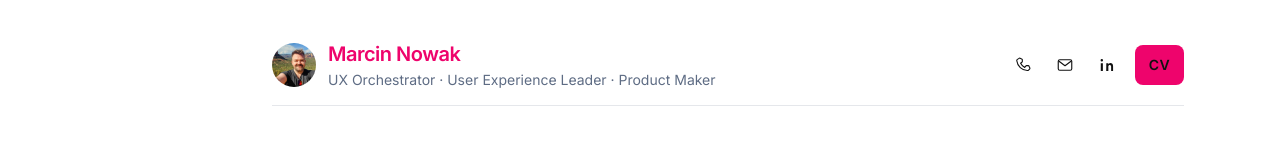
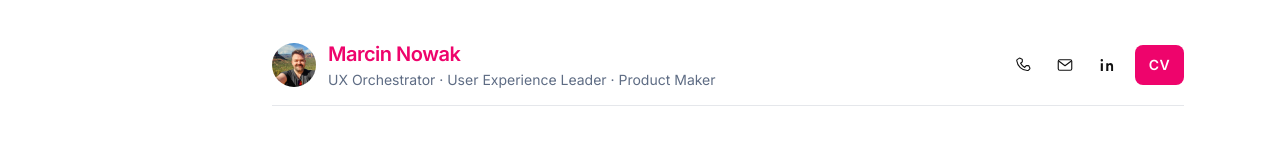
Before and after one commit to therealnowaczek/portfolio, a Next.js app: page / in a window 1280 px wide. Shown: the top 160 px of the page. Built offline with nearby package versions, Linux system fonts and the light colour scheme.

Commit message:
Update Header component styling: modify CV download link class to ensure consistent text color with utility class.

```diff
--- a/components/Header.tsx
+++ b/components/Header.tsx
@@ -97,7 +97,7 @@ export function Header() {
           <a
             href={withBasePath(SITE.cvPdf)}
             download={SITE.cvFilename}
-            className="ml-1.5 inline-flex h-9 items-center rounded-[8px] bg-accent px-3 text-xs font-semibold tracking-wide text-white transition-opacity duration-[160ms] ease-out hover:opacity-90 lg:h-10 lg:px-3.5 lg:text-sm"
+            className="ml-1.5 inline-flex h-9 items-center rounded-[8px] bg-accent px-3 text-xs font-semibold tracking-wide !text-white transition-opacity duration-[160ms] ease-out hover:opacity-90 lg:h-10 lg:px-3.5 lg:text-sm"
           >
             CV
           </a>
```
